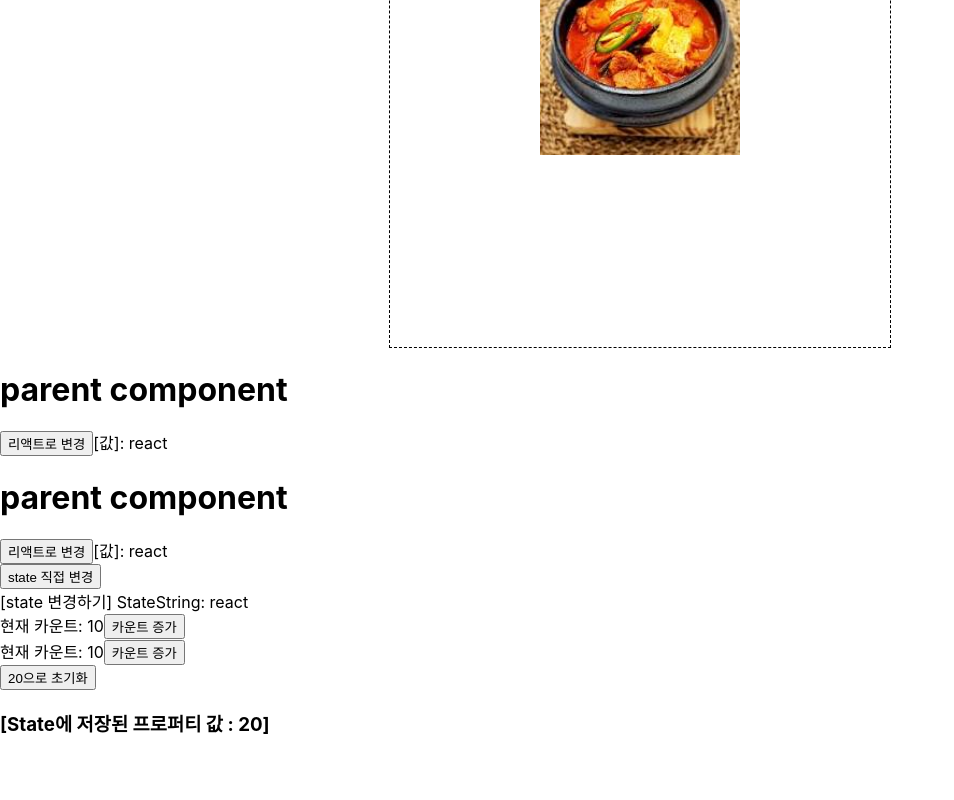
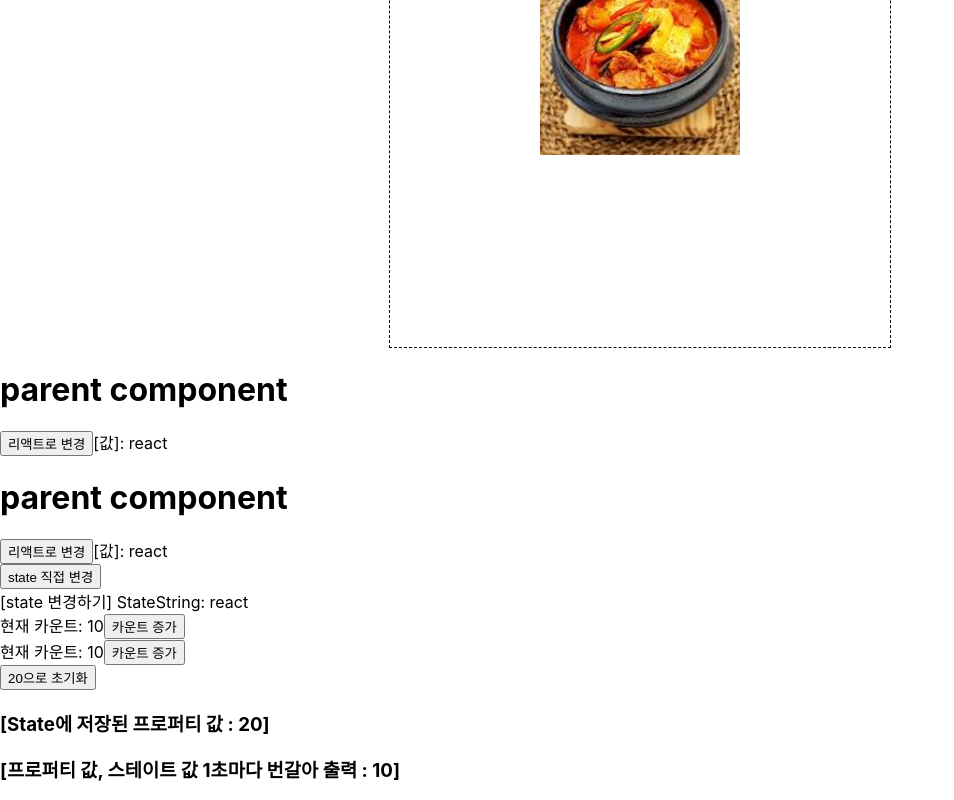
Before and after one commit to l0u0h0/2022web_1, a React (Create React App) app: page / in a window 1280 px wide. Shown: the part 2291-3091 px from the top of the page, without its empty margins (0-954 px from the left). Before the commit the page ends 3046 px from the top, so only its background shows below. Built offline with nearby package versions, Linux system fonts and the light colour scheme.

Commit message:
8weeks_5

```diff
--- a/src/08/8_14.jsx
+++ b/src/08/8_14.jsx
@@ -0,0 +1,52 @@
+// 부모 컴포넌트는 프로퍼티로 숫자 10을 자녀 컴포넌트에 전달
+// 자녀 컴포넌트는 getDerivedStateFromProps 를 ㅅ통해 프로퍼티 값을 state에 저장
+// 자녀 컴포넌트의 state에는 스테이트 값으로 0을 저장
+// mount 이후부터 1초마다 프로퍼티 값과 스테이트 값이 번갈아 출력
+
+import React from "react";
+
+export default class Quiz2 extends React.Component {
+  static getDerivedStateFromProps(props, state) {
+    const { value } = props;
+    return {
+      value,
+      originvalue: state.originvalue,
+    };
+  }
+  constructor(props) {
+    super(props);
+    this.state = {
+      originvalue: 0,
+      type: 0,
+    };
+    // this.showchange = this.showchange.bind(this);
+    setInterval(() => {
+      this.setState(({ type }) => ({ type: type + 1 }));
+    }, 1000);
+  }
+  showstate() {
+    return this.state.originvalue;
+  }
+  showprops() {
+    return this.state.value;
+  }
+  showchange() {
+    if (this.state.type % 2 === 1) {
+      console.log(1);
+      return this.state.originvalue;
+    } else {
+      console.log(2);
+      return this.state.value;
+    }
+  }
+
+  render() {
+    return (
+      <div>
+        <h3>
+          [프로퍼티 값, 스테이트 값 1초마다 번갈아 출력 : {this.showchange()}]
+        </h3>
+      </div>
+    );
+  }
+}
--- a/src/App.js
+++ b/src/App.js
@@ -30,6 +30,7 @@ import LifecycleExample from "./08/8_9";
 import Counter from "./08/8_11";
 import NewCounter from "./08/8_12";
 import Quiz1 from "./08/8_13";
+import Quiz2 from "./08/8_14";
 
 class App extends Component {
   constructor(props) {
@@ -140,6 +141,7 @@ class App extends Component {
           </div>
         </div>
         <Quiz1 value={20} />
+        <Quiz2 value={10} />
       </div>
     );
   }
```
